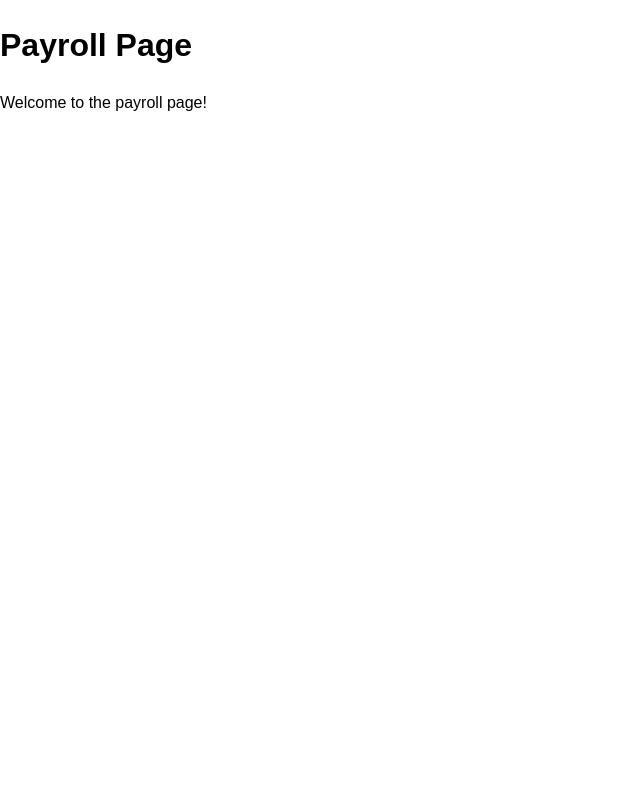
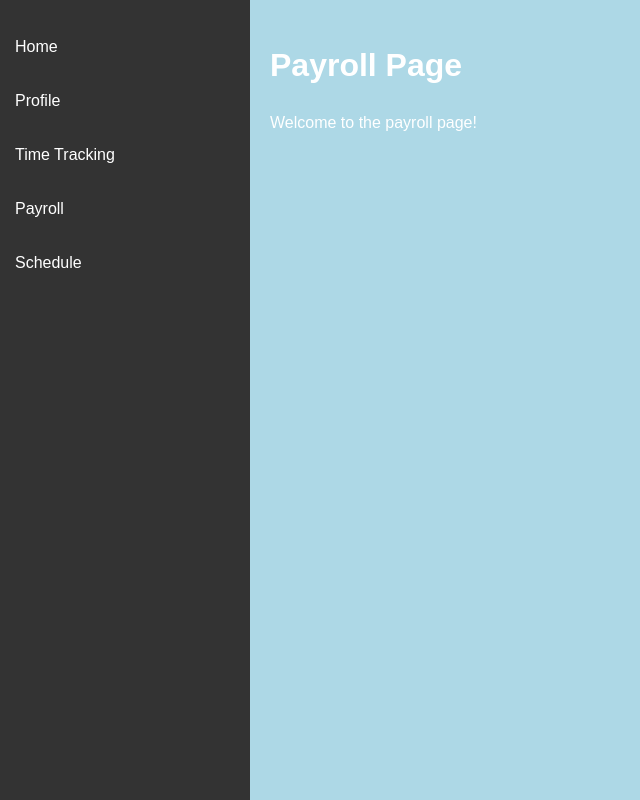
Before and after one commit to ashleymerino3/COSC412-Roll-Call-Payroll, a React (Vite) app: page /payroll in a window 1280 px wide. Shown: the whole page, without its empty margins (0-640 px from the left). Built offline with nearby package versions, Linux system fonts and the light colour scheme.

Commit message:
Updated navigation framework to be able to go back to Home page

```diff
--- a/src/components/navbar.jsx
+++ b/src/components/navbar.jsx
@@ -6,6 +6,9 @@ export default function Navbar() {
   return (
     <nav className="side-nav">
       <ul>
+        <li>
+          <Link to="/">Home </Link> {/* Link to the Home component (Main Menu) */}
+        </li>
         <li>
           <Link to="/profile">Profile</Link> {/* Link to Profile route */}
         </li>
--- a/src/pages/payroll.jsx
+++ b/src/pages/payroll.jsx
@@ -1,10 +1,16 @@
 import React from "react";
+import Navbar from "../components/navbar";
+import "../styles/styles.css";
 
 export default function Payroll() {
   return (
-    <div>
-      <h1>Payroll Page</h1>
-      <p>Welcome to the payroll page!</p>
+    <div className="container">
+      <Navbar /> {/* Sidebar navigation */}
+
+      <div className="pay-container">
+        <h1>Payroll Page</h1>
+        <p>Welcome to the payroll page!</p>
+      </div>
     </div>
   );
 }
--- a/src/pages/profile.jsx
+++ b/src/pages/profile.jsx
@@ -1,10 +1,16 @@
 import React from "react";
+import Navbar from "../components/navbar";
+import "../styles/styles.css";
 
 export default function Profile() {
   return (
-    <div>
+    <div className="container">
+      <Navbar /> {/* Sidebar navigation */}
+
+      <div className="profile-container">
       <h1>Profile Page</h1>
       <p>Welcome to the profile page!</p>
+        </div>
     </div>
   );
 }
--- a/src/pages/schedule.jsx
+++ b/src/pages/schedule.jsx
@@ -1,10 +1,16 @@
 import React from "react";
+import Navbar from "../components/navbar";
+import "../styles/styles.css";
 
 export default function Schedule() {
   return (
-    <div>
-      <h1>Schedule Page</h1>
-      <p>Welcome to the schedule page!</p>
+    <div className="container">
+      <Navbar /> {/* Sidebar navigation */}
+
+      <div className="schedule-container">
+        <h1>Schedule Page</h1>
+        <p>Welcome to the schedule page!</p>
+      </div>
     </div>
   );
 }
--- a/src/pages/timetracking.jsx
+++ b/src/pages/timetracking.jsx
@@ -1,10 +1,16 @@
 import React from "react";
+import Navbar from "../components/navbar";
+import "../styles/styles.css";
 
 export default function TimeTracking() {
   return (
-    <div>
-      <h1>Time Tracking Page</h1>
-      <p>Welcome to the time tracking page!</p>
+    <div className="container">
+      <Navbar /> {/* Sidebar navigation */}
+
+      <div className="time-container">
+        <h1>Time Tracking Page</h1>
+        <p>Welcome to the time tracking page!</p>
+      </div>
     </div>
   );
 }
--- a/src/styles/styles.css
+++ b/src/styles/styles.css
@@ -22,7 +22,7 @@ body {
   left: 0;
   width: 250px; /* Set width for sidebar */
   height: 100%; /* Full height */
-  background-color: #333; /* Dark background for sidebar */
+  background-color: #333333; /* Dark background for sidebar */
   color: white;
   padding-top: 20px;
 }
@@ -56,6 +56,35 @@ body {
   color: white; /* Text color */
   height: 100vh; /* Full height */
 }
+.pay-container {
+  margin-left: 250px; /* Push content to the right of the sidebar */
+  padding: 20px;
+  background-color: lightblue; /* Background for the main content */
+  color: white; /* Text color */
+  height: 100vh; /* Full height */
+}
+
+.profile-container {
+  margin-left: 250px; /* Push content to the right of the sidebar */
+  padding: 20px;
+  background-color: lightblue; /* Background for the main content */
+  color: white; /* Text color */
+  height: 100vh; /* Full height */
+}
+.schedule-container {
+  margin-left: 250px; /* Push content to the right of the sidebar */
+  padding: 20px;
+  background-color: lightblue; /* Background for the main content */
+  color: white; /* Text color */
+  height: 100vh; /* Full height */
+}
+.time-container {
+  margin-left: 250px; /* Push content to the right of the sidebar */
+  padding: 20px;
+  background-color: lightblue; /* Background for the main content */
+  color: white; /* Text color */
+  height: 100vh; /* Full height */
+}
 
 /* Typography for title */
 .title {
```
